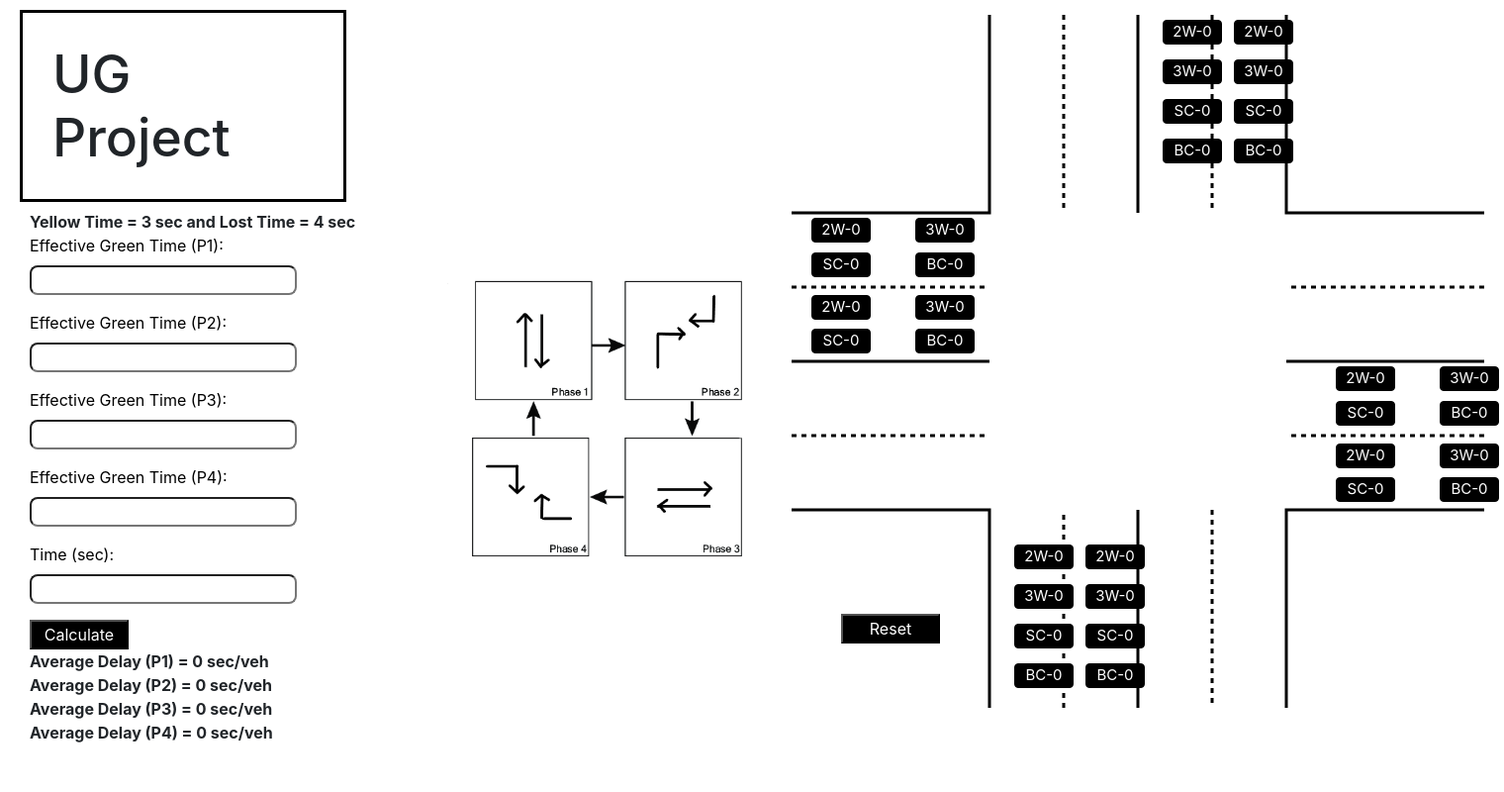
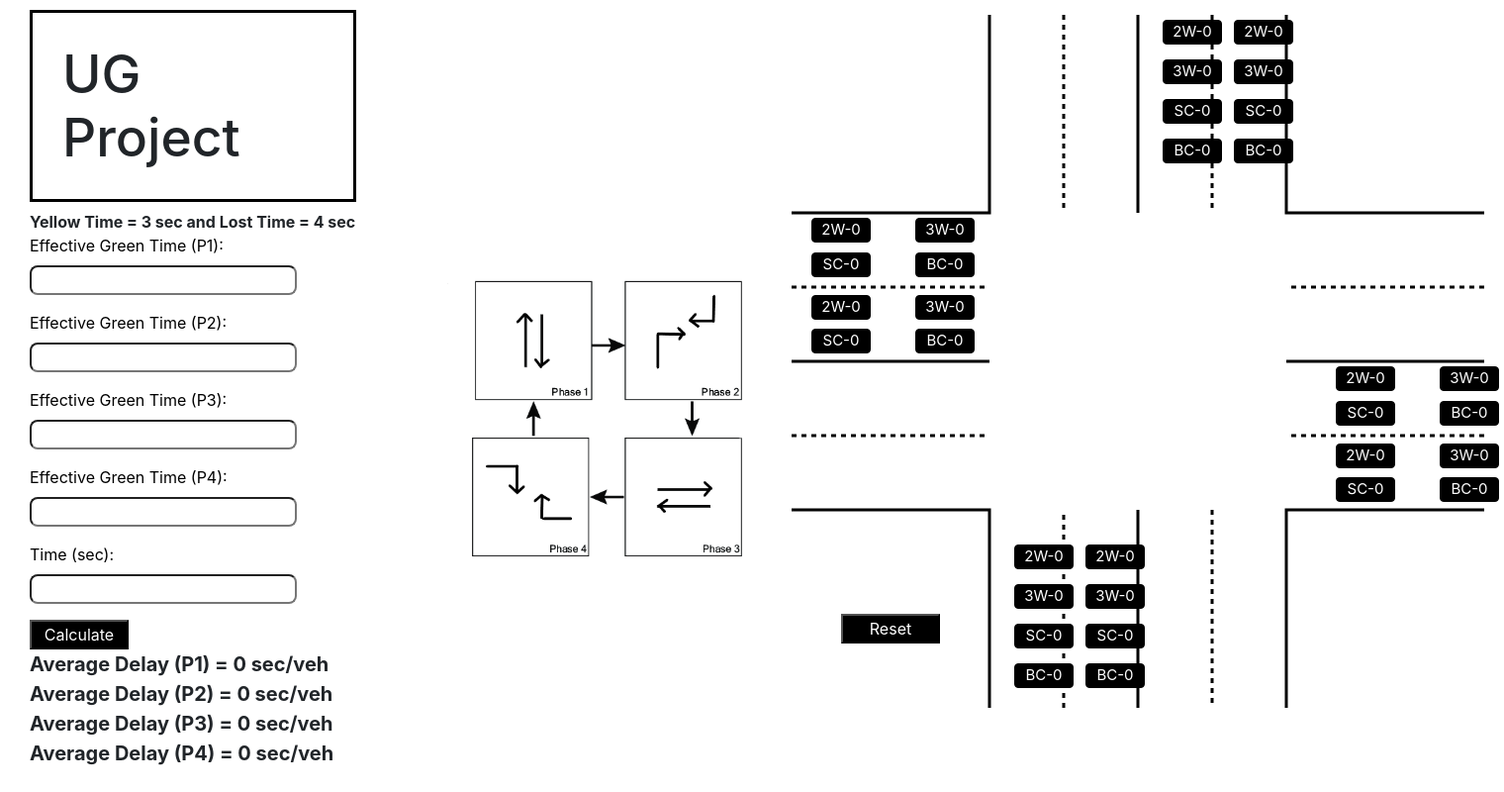
Before and after one commit to decapitator007/UGProject, a Django app: page / in a window 1520 px wide. Shown: the whole page at 99% size. Run offline with Django 3.2, Linux system fonts and the light colour scheme; tables that the repository leaves empty hold one stand-in row (values such as "Sample post").

Commit message:
aaaaaaaaaaaaaaaaa

```diff
--- a/delay/static/css/home.css
+++ b/delay/static/css/home.css
@@ -4,7 +4,7 @@ h1{
     width:330px;
     border-style:solid;
     border-color:black;
-    margin-left:20px;
+    margin-left:30px;
     margin-top:10px;
 }
 #myCanvas{
@@ -40,5 +40,5 @@ h1{
 }
 .result{
     margin-left:30px;
-
+    font-size:15pt;
 }
```
